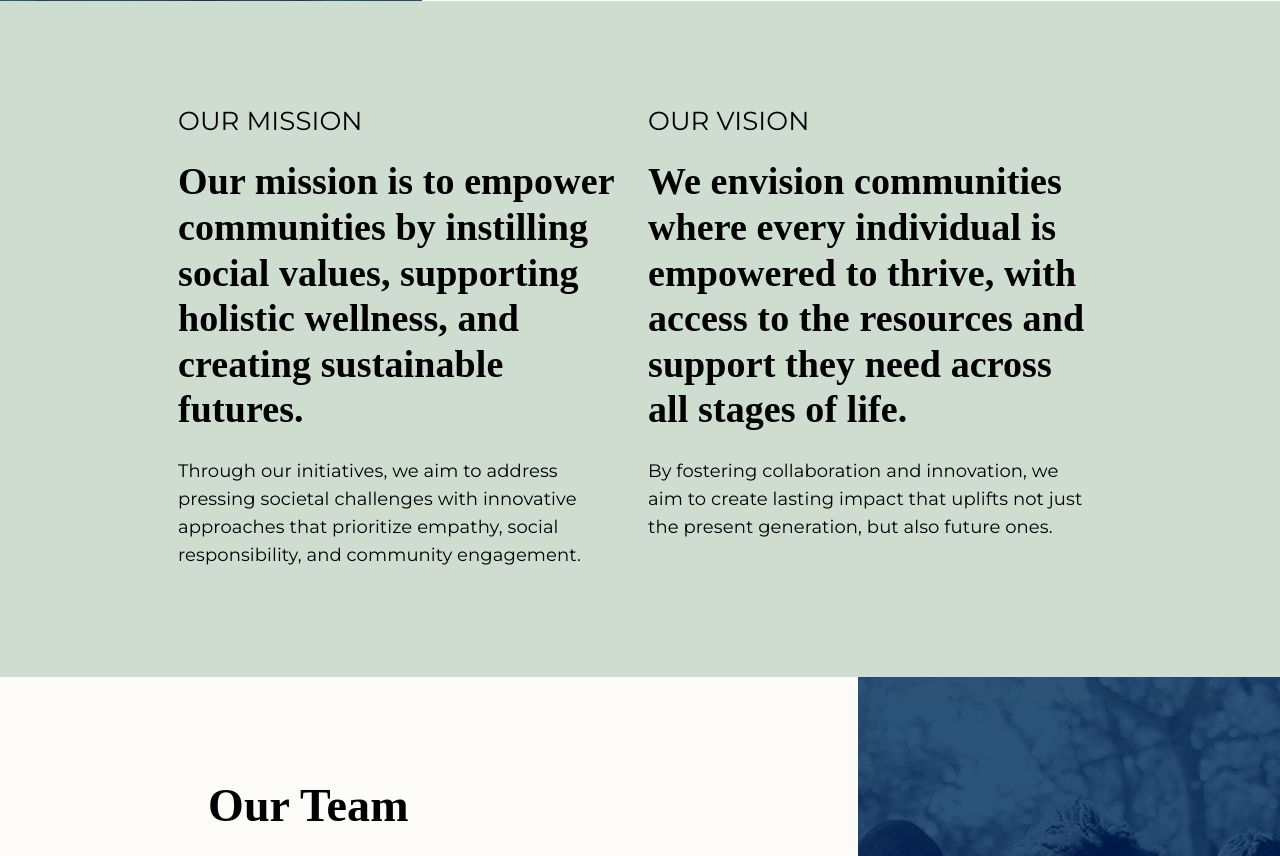
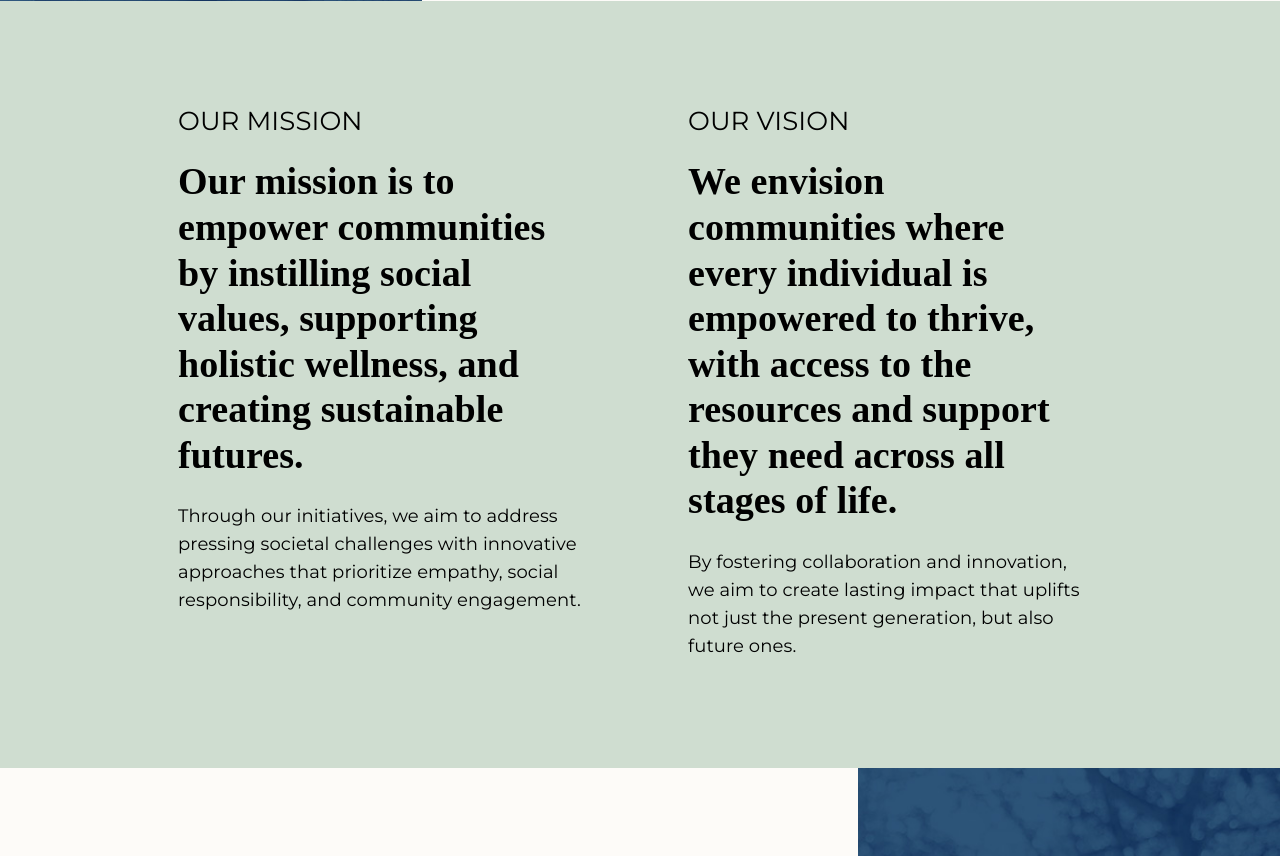
Before and after one commit to salmankhan03/Atriumlegacy, a PHP site: page /about_us.php in a window 1280 px wide. Shown: the part 1259-2115 px from the top of the page. Run offline with PHP 8.4, Linux system fonts and the light colour scheme; some web fonts are replaced.

Commit message:
about us padding

```diff
--- a/about_us.php
+++ b/about_us.php
@@ -210,7 +210,7 @@
                 <div class="header_mid_inner pd-0">
                     <div class="row ml-0 mr-0" >
                         <div class="col-sm-12 col-md-6 col-lg-6 pl-0 pr-0 ">
-                            <div class="pb-5 pr-3 p-sm-2">
+                            <div class="pb-5 pr-3 p-sm-2 pr-md-5">
                                 <div class=" mb-4" style="color:#000; text-align:left; font-size: 26px">OUR MISSION </div>
 
                                 <h4 class="mb-4" style="color:#000; text-align:left; font-family:'Moisette'; font-size:38px; font-weight:bold">
@@ -223,7 +223,7 @@
                             </div>
                         </div>
                         <div class="col-sm-12 col-md-6 col-lg-6 pl-0 pr-0 pr-3">
-                            <div class="pb-5 pl-3 p-sm-2">
+                            <div class="pb-5 pl-3 p-sm-2 pl-md-5">
                                 <div class="mb-4" style="color:#000; text-align:left; font-size: 26px">OUR VISION </div>
                                 <h4 class="mb-4" style="color:#000; text-align:left; font-family:'Moisette'; font-size:38px; font-weight:bold">
                                     We envision communities where every individual is empowered to thrive, with access to the resources and support they need across all stages of life.
```
